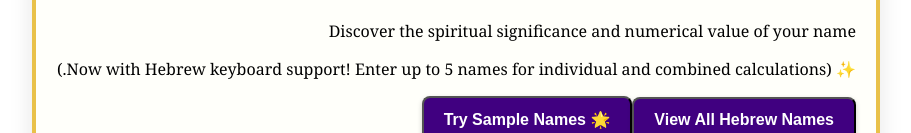
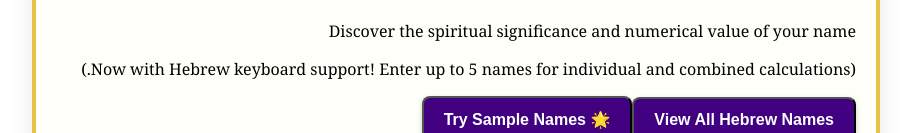
Before and after one commit to Brachalicious/Gematria-Calculator-, a React (Vite) app in the folder client/: page / in a window 1280 px wide. Shown: the part 305-438 px from the top of the page, without its empty margins (184-1095 px from the left). Built offline with nearby package versions, Linux system fonts and the light colour scheme.

Commit message:
Clean up instruction text formatting
- Removed emoji and simplified parentheses format
- Text now reads: '(Now with Hebrew keyboard support! Enter up to 5 names for individual and combined calculations.)'
- Cleaner, more professional appearance

```diff
--- a/client/src/components/gematria/GematriaCalculator.tsx
+++ b/client/src/components/gematria/GematriaCalculator.tsx
@@ -102,7 +102,7 @@ export function GematriaCalculator() {
         <h1 className="text-2xl sm:text-3xl lg:text-4xl font-bold mb-2">Calculate Gematria and Meaning of Your Name</h1>
         <p className="text-sm sm:text-base text-purple-600 px-2">Discover the spiritual significance and numerical value of your name</p>
         <p className="text-xs sm:text-sm text-yellow-600 mt-2 font-semibold px-2">
-          ✨ (Now with Hebrew keyboard support! Enter up to 5 names for individual and combined calculations.)
+          (Now with Hebrew keyboard support! Enter up to 5 names for individual and combined calculations.)
         </p>
 
         <div className="mt-4 flex flex-col sm:flex-row gap-2 sm:gap-4 justify-center items-center">
```
